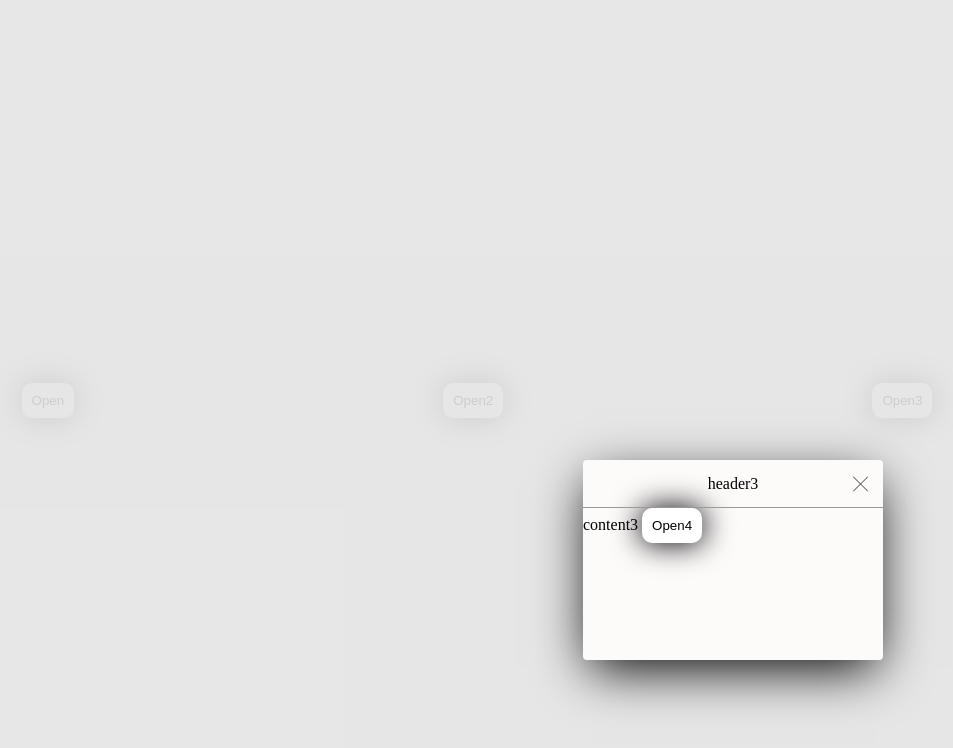
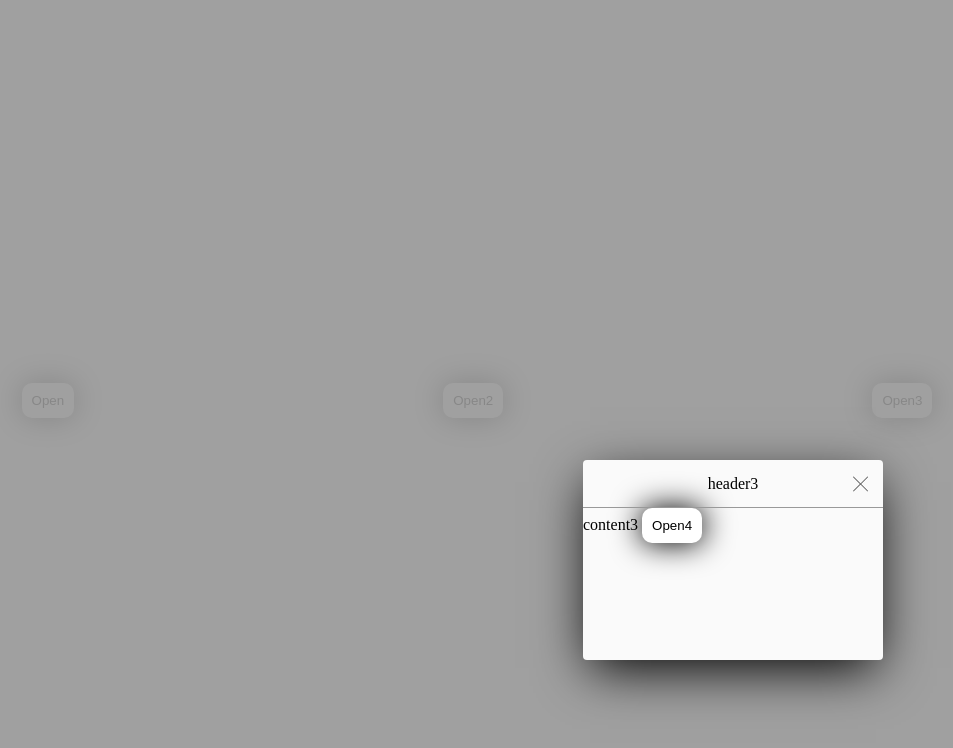
Before and after one commit to bRICK2H/vue-modal, a Vue app: page / in a window 1280 px wide. Both pictures are taken after a click on the button "Open3". Shown: the top 748 px of the page, without its empty margins (163-1116 px from the left). Built offline with nearby package versions, Linux system fonts and the light colour scheme.

Commit message:
implemented animation and some logic to close window

```diff
--- a/src/App.vue
+++ b/src/App.vue
@@ -26,6 +26,7 @@
       name="header3"
       headerName="header3"
       :isLayer="true"
+		:isCloseOnLayer="false"
       :top="70"
       :left="70"
     >
--- a/src/components/c-modal/src/c-modal-layer.vue
+++ b/src/components/c-modal/src/c-modal-layer.vue
@@ -1,12 +1,14 @@
 <template>
+	<transition name="modal">
 		<div class="modal-layer"
 			v-if="isShow"
 			:ref="name"
 			:tabindex="index"
-		:key="name"
 			:class="setClassActiveLayerModal"
 			:style="setStylePositionLevelLayerModal"
-		@keyup.esc="$cModal.close(name)">
+			@keyup.esc="(isLayer && isCloseOnLayer) || !isLayer ? $cModal.close(name) : false"
+			@mousedown="isCloseOnLayer ? $cModal.close(name) : false"
+		>
 
 			<div class="modal-container modal-layer__modal-container"
 				:style="[setStylePositionContainerModal, setStylePositionLevelModal]"
@@ -36,6 +38,7 @@
 			</div>
 
 		</div>
+	</transition>
 </template>
 
 <script>
@@ -51,6 +54,10 @@
 				default: ''
 			},
 			isLayer: {
+				type: Boolean,
+				default: false
+			},
+			isCloseOnLayer: {
 				type: Boolean,
 				default: false
 			},
@@ -85,7 +92,7 @@
 				return { zIndex: `${this.zIndex + this.index}` }
 			},
 			setStylePositionLevelLayerModal() {
-				if (this.layer)
+				if (this.isLayer)
 					return { zIndex: `${this.zIndex + (this.index - 1)}` }
 			},
 			setClassActiveContainerModal() {
@@ -101,9 +108,9 @@
 		methods: {
 			activate(target) {
 				if(target.tagName === 'BUTTON') return
-				console.log(target)
 				this.$cModal.active(this.name)
 			},
+
 			grab(event) {
 				this.isGrab = true;
 				this.units = 'px';
@@ -136,7 +143,7 @@
 	.modal-layer {
 
 		&__modal-container {
-			position: absolute;
+			position: fixed;
 			user-select: none;
 		}
 
@@ -146,7 +153,7 @@
 			position: absolute;
 			top: 0;
 			left: 0;
-			background: rgba(228, 228, 228, .9);
+			background: rgba(150, 150, 150, .9);
 		}
 	}
 
@@ -154,18 +161,17 @@
 		width: 300px;
 		height: 200px;
 		border-radius: 4px;
-		background: rgba(133, 133, 133, .1);
-		background: rgb(228, 228, 228);
 		box-shadow: 0 7px 25px -3.5px #5b5b5b;
+		background: rgba(0,0,0, .1);
 		filter: blur(1px);
 		display: flex;
 		flex-direction: column;
-		transform: translate(-50%, -50%);
+		transform: translate(-50%, -50%) perspective(500px) rotateX(0deg);
 		transition: box-shadow .2s;
 
 
 		&--active {
-			background: rgb(253, 250, 250);
+			background: rgb(250, 250, 250);
 			box-shadow: 0 15px 50px -7px #000;
 			filter: blur(0);
 		}
@@ -223,4 +229,22 @@
 		border-bottom-left-radius: 4px;
 		border-bottom-right-radius: 4px;
 	}
+
+	.modal-enter-active,
+	.modal-leave-active {
+		animation: layer .2s
+	}
+	.modal-enter-active .modal-container {
+		animation: modal-enter .2s;
+	}
+	@keyframes modal-enter {
+		0% { transform: translate(-50%, -50%) perspective(500px) rotateX(90deg); }
+		100% { transform: translate(-50%, -50%) perspective(500px) rotateX(0deg); }
+	}
+	.modal-leave-active .modal-container {
+		animation: modal-leave .3s;
+	}
+	@keyframes modal-leave {
+		100% { transform: translate(-50%, 100vh); }
+	}
 </style>
--- a/src/components/c-modal/src/index.js
+++ b/src/components/c-modal/src/index.js
@@ -3,8 +3,6 @@ import CModalLayer from './c-modal-layer.vue'
 export default {
 	install(Vue) {
 		const MODAL_CONTAINER = document.createElement('c-modal-container')
-		MODAL_CONTAINER.id = 'modal-container'
-		MODAL_CONTAINER.classList.add('abs')
 		document.body.appendChild(MODAL_CONTAINER)
 
 
```
Also changed, not shown: src/components/c-modal/src/main.js (+0 -8 lines). Lines whose indentation alone changed are shown as unchanged.
